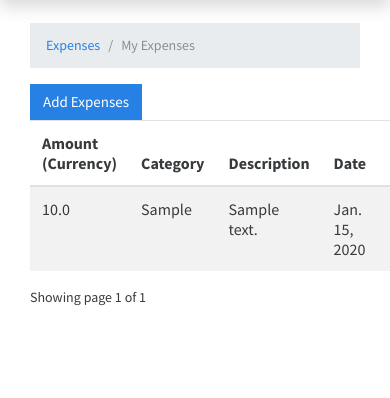
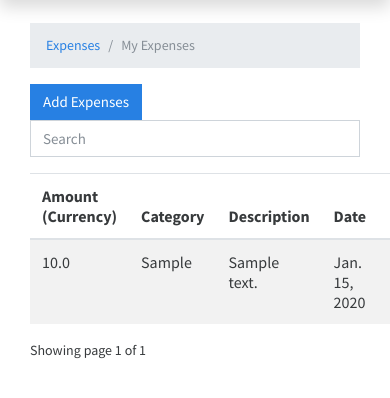
Before and after one commit to amjedsaleel/Expense-Management, a Django app: page / in a window 390 px wide; the page is wider, and only the part inside the window is pictured. Shown: the part 127-525 px from the top of that part. Run offline with Django 3.2, Linux system fonts and the light colour scheme; a user stored in the database is signed in; tables that the repository leaves empty hold one stand-in row (values such as "Sample post"); some libraries are stand-ins or nearby versions.

Commit message:
mplemented Ajax search for expenses

```diff
--- a/expenses/urls.py
+++ b/expenses/urls.py
@@ -1,5 +1,6 @@
 # Django
 from django.urls import path
+from django.views.decorators.csrf import csrf_exempt
 
 # local Django
 from . import views
@@ -10,5 +11,8 @@ urlpatterns = [
     path('', views.index, name='expenses'),
     path('add-expenses', views.AddExpenseView.as_view(), name='add-expense'),
     path('edit-expense/<int:id>', views.edit_expense, name='edit-expense'),
-    path('expense-delete/<int:id>', views.expense_delete, name='expense-delete')
+    path('expense-delete/<int:id>', views.expense_delete, name='expense-delete'),
+
+    # API
+    path('search-expense', csrf_exempt(views.expense_search), name='search-expense')
 ]
--- a/expenses/views.py
+++ b/expenses/views.py
@@ -1,6 +1,7 @@
+# Standard library
+import json
+
 # Django
-import pkgutil
-
 from django.shortcuts import render, redirect
 from django.contrib.auth.decorators import login_required
 from django.contrib import messages
@@ -8,12 +9,25 @@ from django.views import View
 from django.contrib.auth.mixins import LoginRequiredMixin
 from django.utils.decorators import method_decorator
 from django.core.paginator import Paginator
+from django.http import JsonResponse
 
 # Local django
 from .models import Expense, Category
 
 
 # Create your views here.
+
+def expense_search(request):
+    if request.method == 'POST':
+        search_str = json.loads(request.body).get('searchText')
+
+        expenses = Expense.objects.filter(amount__istartswith=search_str, owner=request.user) | Expense.objects.filter(
+            date__istartswith=search_str, owner=request.user) | Expense.objects.filter(
+            description__icontains=search_str,
+            owner=request.user) | Expense.objects.filter(category__icontains=search_str, owner=request.user)
+
+        data = expenses.values()
+        return JsonResponse(list(data), safe=False)
 
 
 @login_required(login_url='auth:login')
--- a/static/js/main.js
+++ b/static/js/main.js
@@ -1,5 +1,5 @@
 const messages = document.getElementById('messages')
 
-setTimeout(function(){
-   messages.style.display = "none";
-}, 4000);
+// setTimeout(function(){
+//    messages.style.display = "none";
+// }, 4000);
--- /dev/null
+++ b/static/js/search-expenses.js
@@ -0,0 +1,45 @@
+const searchFiled = document.getElementById('search-field');
+const tableOutput = document.getElementById('table-output')
+const appTable = document.getElementById('app-table')
+const paginationContainer = document.getElementById('pagination-container')
+const tbody = document.getElementById('table-output-tbody')
+
+tableOutput.style.display = "none";
+
+searchFiled.addEventListener('keyup', (e) => {
+    const searchValue = e.target.value;
+    // console.log(searchText)
+
+    if (searchValue.trim().length > 0) {
+        paginationContainer.style.display = "none";
+        tbody.innerHTML = ''
+
+        fetch("search-expense", {
+            body: JSON.stringify({'searchText': searchValue}),
+            method: "POST",
+        })
+            .then((res) => res.json())
+            .then((data) => {
+                console.log('Data', data);
+                appTable.style.display = "none";
+                tableOutput.style.display = "block";
+
+                if (data.length === 0) {
+                    tableOutput.innerHTML = "No results found."
+                } else {
+                    data.forEach(item => {
+                        tbody.innerHTML += `<tr>
+                        <td>${item.amount}</td>
+                        <td>${item.category}</td>
+                        <td>${item.description}</td>
+                        <td>${item.date}</td>
+                    </tr>`
+                    })
+                }
+            });
+    } else {
+        appTable.style.display = "block";
+        paginationContainer.style.display = "block";
+        tableOutput.style.display = "none";
+    }
+});
--- a/templates/expenses/index.html
+++ b/templates/expenses/index.html
@@ -1,4 +1,5 @@
 {% extends 'base.html' %}
+{% load static %}
 {% block content %}
     <div class="container-fluid">
         {% include 'partilas/messages.html' %}
@@ -18,9 +19,21 @@
         </div>
 
         <section>
+            <div class="row">
+                <div class="col-md-8"></div>
+                <div class="col-md-4">
+                    <div class="form-group">
+                        <input type="text" class="form-control" id="search-field" placeholder="Search">
+                    </div>
+                </div>
+            </div>
+        </section>
+
+        <section>
             {% if expenses.count %}
                 <div class="row">
                     <div class="col-md-12">
+                        <div id="app-table">
                             <table class="table table-striped table-hover">
                                 <thead>
                                 <tr>
@@ -47,33 +60,65 @@
                                 {% endfor %}
                                 </tbody>
                             </table>
+                        </div>
+
+
+                        <div class="" id="table-output">
+                            <table class="table table-striped table-hover">
+                                <thead>
+                                <tr>
+                                    <th>Amount (Currency)</th>
+                                    <th>Category</th>
+                                    <th>Description</th>
+                                    <th>Date</th>
+                                    <th></th>
+
+                                </tr>
+                                </thead>
+                                <tbody id="table-output-tbody">
+
+
+                                </tbody>
+                            </table>
+                        </div>
+                    </div>
+                </div>
+
+                <div class="row">
+                    <div class="col-md-12">
+                        <div class="pagination-container" id="pagination-container">
                             <div>
                                 Showing page {{ page_obj.number }} of {{ page_obj.paginator.num_pages }}
                             </div>
-                    </div>
-                </div>
+
                             <ul class="pagination align-right float-right mr-auto">
                                 {% if page_obj.has_previous %}
-                        <li {% if page_obj.number == 1 %} class="page-item active" {% endif %}><a class="page-link"
+                                    <li {% if page_obj.number == 1 %} class="page-item active" {% endif %}><a
+                                            class="page-link"
                                             href="?page=1">&laquo;
                                         1</a></li>
-                        <li class="page-item"><a class="page-link" href="?page={{ page_obj.previous_page_number }}">Previous</a>
+                                    <li class="page-item"><a class="page-link"
+                                                             href="?page={{ page_obj.previous_page_number }}">Previous</a>
                                     </li>
                                 {% endif %}
 
                                 {% if page_obj.has_next %}
-                        <li class="page-item"><a class="page-link" href="?page={{ page_obj.next_page_number }}">Next</a>
+                                    <li class="page-item"><a class="page-link"
+                                                             href="?page={{ page_obj.next_page_number }}">Next</a>
                                     </li>
                                     <li class="page-item"><a class="page-link"
                                                              href="?page={{ page_obj.paginator.num_pages }}">{{ page_obj.paginator.num_pages }}
                                         &raquo;</a></li>
                                 {% endif %}
-
-
                             </ul>
-
+                        </div>
+                    </div>
+                </div>
 
             {% endif %}
+
         </section>
     </div>
+
+    <script src="{% static 'js/search-expenses.js' %}"></script>
 {% endblock %}
```
Also changed, not shown: 1 other file. Lines whose indentation alone changed are shown as unchanged.
